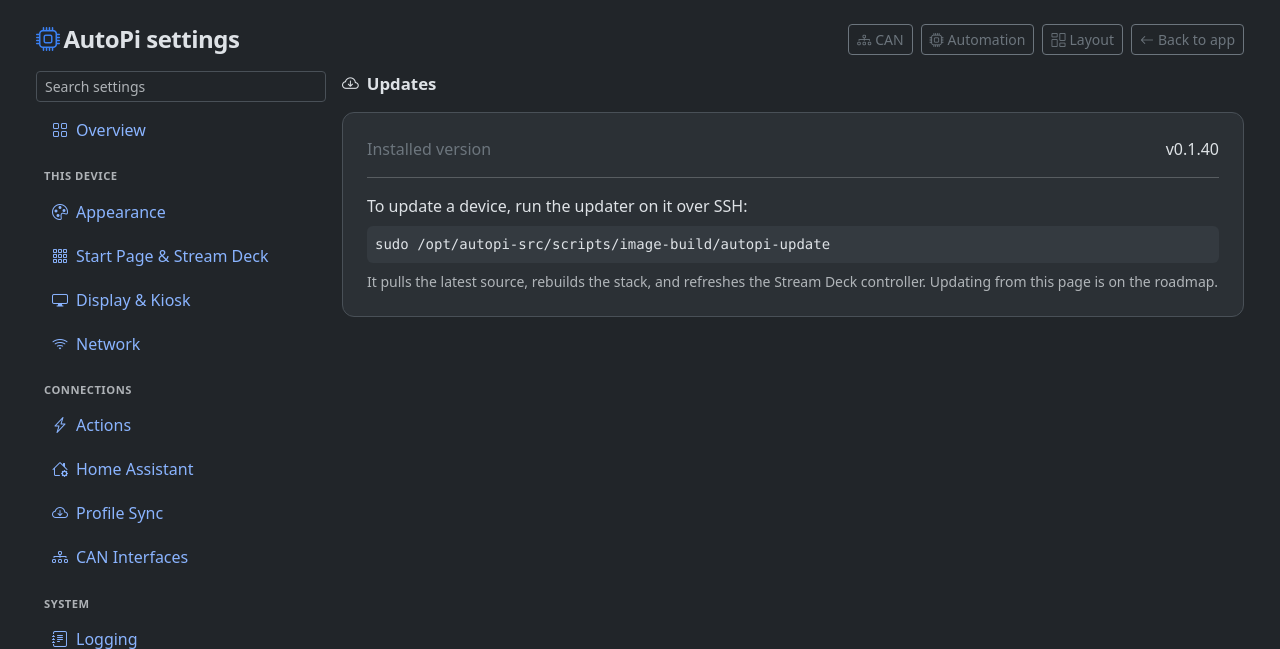
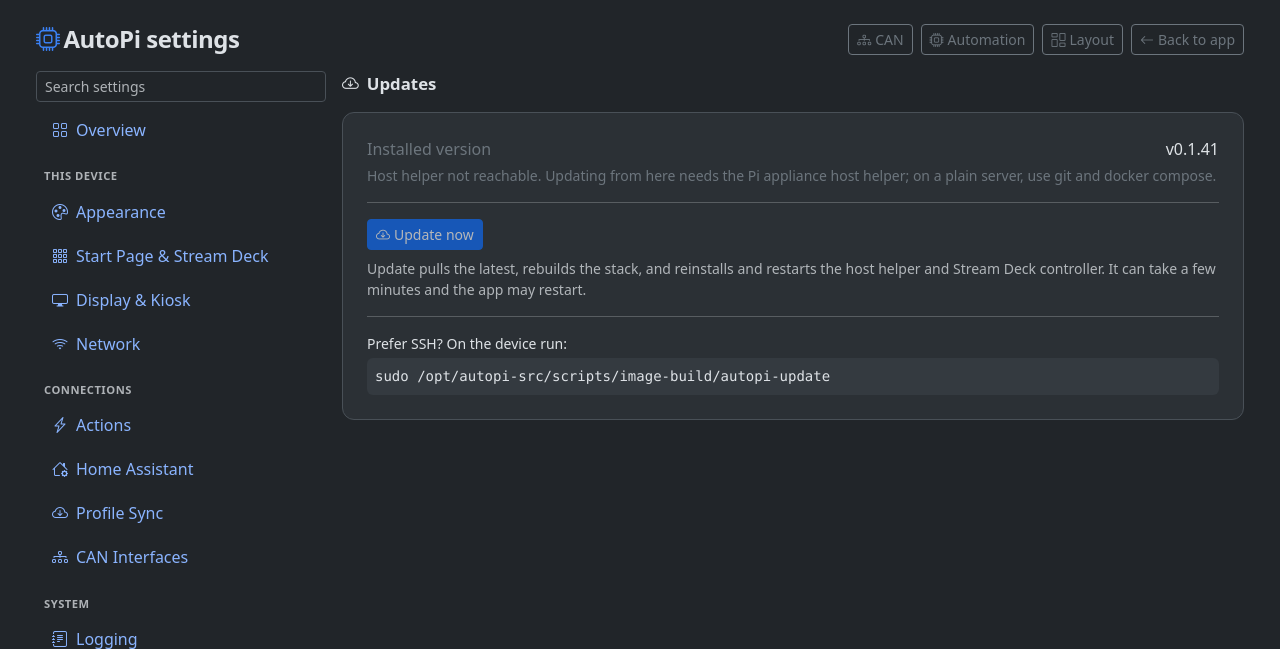
Before and after one commit to Syracuse3DPrintingOrg/autopi, a FastAPI app: page /setup in a window 1280 px wide, after a click on "Updates". Shown: the top 649 px of the page. Run offline with FastAPI, Linux system fonts and the light colour scheme; data that the repository does not hold is empty; some libraries are stand-ins or nearby versions.

Commit message:
Fix updates/compose, enable the CAN HAT on install, harden Waveshare setup
Field issues: no on-device update option, docker compose up fails, and the
Waveshare CAN-FD HAT shows not detected / can1 missing / FD not working.

- Resilient Docker build: split service/requirements.txt (core, must install)
  from requirements-optional.txt (hardware/optional, best-effort with prebuilt
  wheels only), so a package with no wheel for the board (lgpio) can no longer
  fail the image build or an update. App lazily imports all optional deps.
- Installer now runs setup-can-waveshare.sh on a Pi appliance (ENABLE_CAN, default
  on) so the mcp251xfd overlay is enabled; prints a reboot reminder.
- setup-can-waveshare.sh: declare the oscillator explicitly (40 MHz default, the
  usual CAN-FD timing fix), cleanly replace stale overlay lines, fall back to
  classic CAN if FD will not come up, and print diagnostics (config lines, present
  interfaces, dmesg mcp251, can1/oscillator hints).
- socketcan provider explains a 'not detected' interface (enable the HAT + reboot).
- Update from Settings: an Update now button wired to POST /system/update plus a
  host-helper version/stale badge; install autopi-update as a PATH command; the
  bridge installer restarts the running daemon.

678 tests pass.

```diff
--- a/service/app/config.py
+++ b/service/app/config.py
@@ -13,7 +13,7 @@ from typing import Any
 from pydantic_settings import BaseSettings, SettingsConfigDict
 
 APP_NAME = "AutoPi"
-APP_VERSION = "0.1.40"
+APP_VERSION = "0.1.41"
 
 # Where the setup page writes persisted settings and where state files live.
 _DEFAULT_DATA_DIR = Path(__file__).resolve().parent.parent / "data"
--- a/service/app/templates/setup.html
+++ b/service/app/templates/setup.html
@@ -397,12 +397,46 @@
           <div class="section-title"><i class="bi bi-cloud-arrow-down"></i>Updates</div>
           <div class="section-card">
             <div class="d-flex justify-content-between"><span class="text-secondary">Installed version</span><span>v{{ app_version }}</span></div>
+            <div id="upd-bridge" class="small text-secondary mt-1">Checking the host helper&hellip;</div>
             <hr>
-            <p class="mb-2">To update a device, run the updater on it over SSH:</p>
-            <pre class="bg-body-secondary rounded p-2 small mb-2">sudo /opt/autopi-src/scripts/image-build/autopi-update</pre>
-            <div class="form-text">It pulls the latest source, rebuilds the stack, and refreshes the Stream Deck
-              controller. Updating from this page is on the roadmap.</div>
+            <button type="button" class="btn btn-primary btn-sm" id="upd-now"><i class="bi bi-cloud-arrow-down me-1"></i>Update now</button>
+            <span id="upd-status" class="small ms-2"></span>
+            <div class="form-text mt-2">Update pulls the latest, rebuilds the stack, and reinstalls and restarts
+              the host helper and Stream Deck controller. It can take a few minutes and the app may restart.</div>
+            <hr>
+            <p class="small mb-1">Prefer SSH? On the device run:</p>
+            <pre class="bg-body-secondary rounded p-2 small mb-0">sudo /opt/autopi-src/scripts/image-build/autopi-update</pre>
           </div>
+          <script>
+          (function () {
+            var b = document.getElementById('upd-bridge');
+            var btn = document.getElementById('upd-now');
+            var st = document.getElementById('upd-status');
+            fetch('system/bridge').then(function (r) { return r.json(); }).then(function (d) {
+              if (!d.bridge) {
+                b.textContent = 'Host helper not reachable. Updating from here needs the Pi appliance host helper; on a plain server, use git and docker compose.';
+                if (btn) btn.disabled = true;
+                return;
+              }
+              b.innerHTML = 'Host helper v' + (d.version || '?') +
+                (d.stale ? ' <span class="badge text-bg-warning">out of date, run Update to refresh</span>'
+                         : ' <span class="badge text-bg-success">current</span>');
+            }).catch(function () { b.textContent = ''; });
+            if (btn) btn.addEventListener('click', function () {
+              if (!confirm('Update the device now? It pulls the latest, rebuilds, and may restart the app.')) return;
+              btn.disabled = true; st.textContent = 'Updating, this can take a few minutes…';
+              fetch('system/update', { method: 'POST' }).then(function (r) { return r.json(); }).then(function (d) {
+                st.textContent = (d.ok === false)
+                  ? ('Update failed: ' + (d.error || d.detail || 'unknown'))
+                  : ('Update done: ' + (d.detail || d.result || 'ok') + '. The app may restart.');
+                btn.disabled = false;
+              }).catch(function (e) {
+                st.textContent = 'Update request ended (the app may be restarting): ' + e;
+                btn.disabled = false;
+              });
+            });
+          })();
+          </script>
         </div>
 
         <div class="tab-pane fade" id="pane-advanced" role="tabpanel" data-title="Advanced">
```
Also changed, not shown: service/app/can/socketcan.py (+14 -1 lines), service/requirements-optional.txt (added, +21 -0 lines), service/requirements.txt (+2 -27 lines), tests/test_can_backends.py (+3 -3 lines), CHANGELOG.md, 5 other files.
